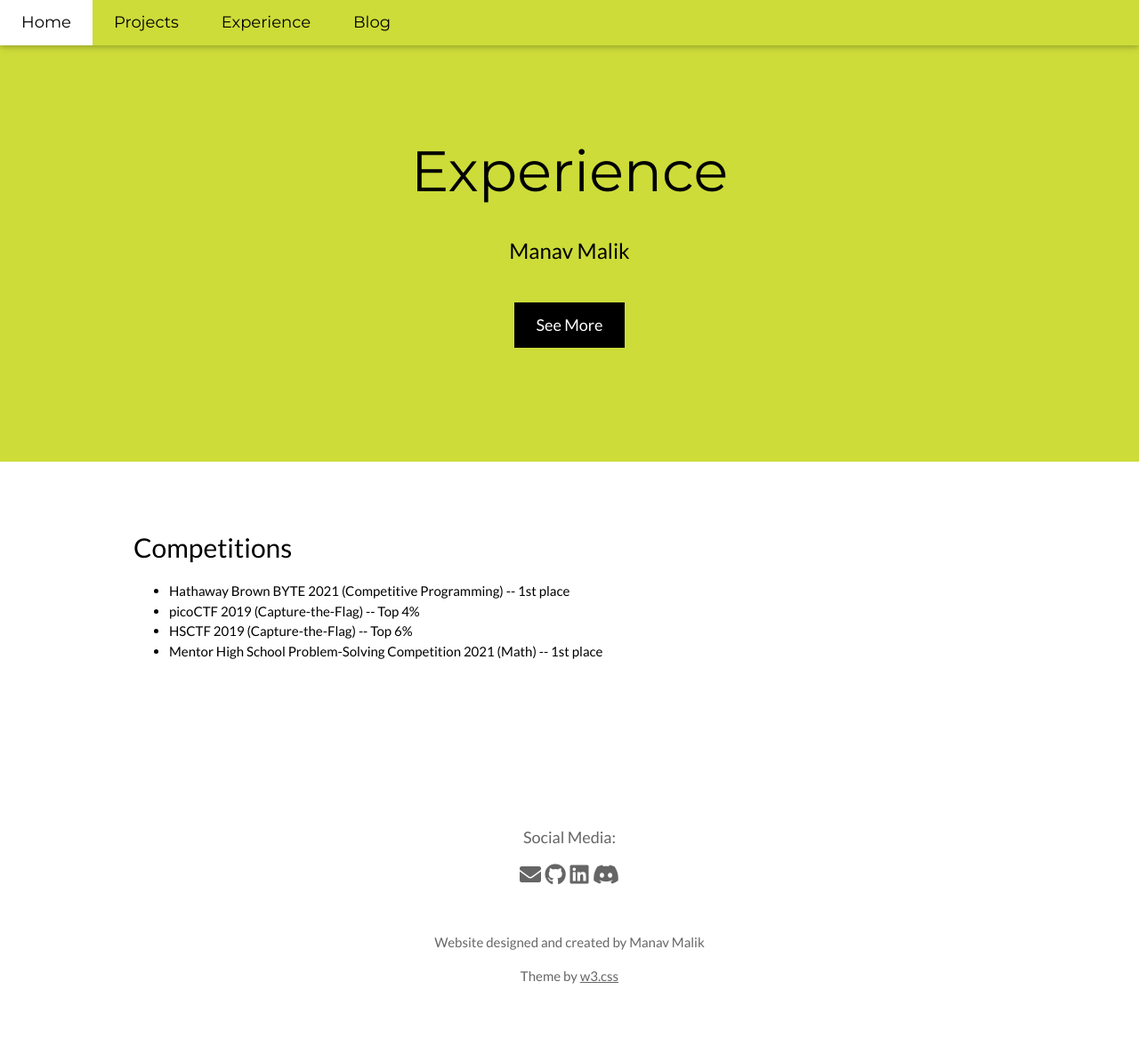
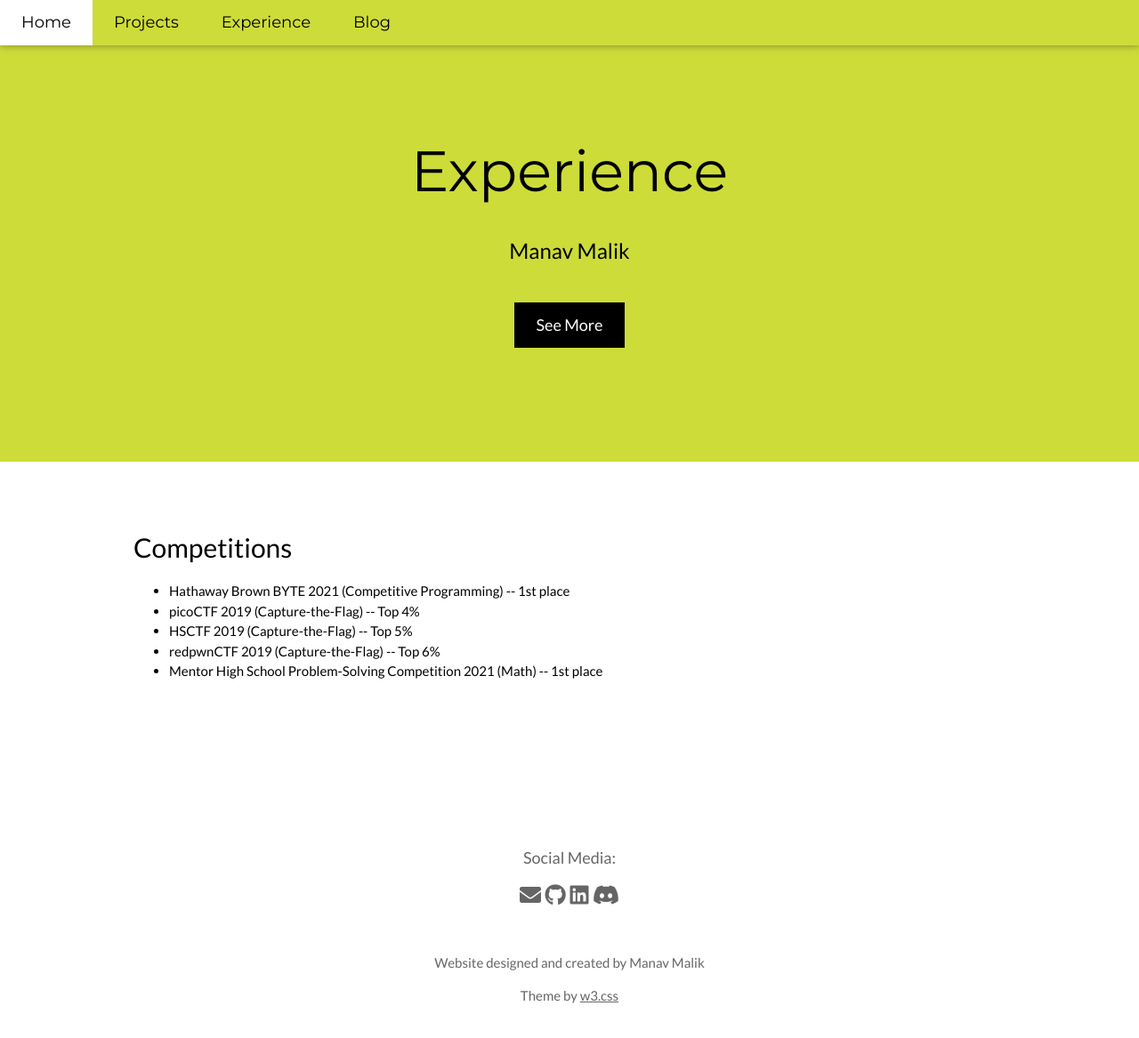
Before and after one commit to 0xmmalik/0xmmalik.github.io, a Jekyll site: the page built from experience/index.html, in a window 1280 px wide and 1210 px high. Shown: the top 1167 px of the window at 89% size. Built offline with Jekyll 4.4.1, drawn with Linux system fonts in a browser that asks for light colours.

Commit message:
added redpwnCTF

```diff
--- a/experience/index.html
+++ b/experience/index.html
@@ -6,6 +6,7 @@ title: Experience
 <ul>
   <li>Hathaway Brown BYTE 2021 (Competitive Programming) -- 1st place</li>
   <li>picoCTF 2019 (Capture-the-Flag) -- Top 4%</li>
-  <li>HSCTF 2019 (Capture-the-Flag) -- Top 6%</li>
+  <li>HSCTF 2019 (Capture-the-Flag) -- Top 5%</li>
+  <li>redpwnCTF 2019 (Capture-the-Flag) -- Top 6%</li>
   <li>Mentor High School Problem-Solving Competition 2021 (Math) -- 1st place</li>
 </ul>
```
